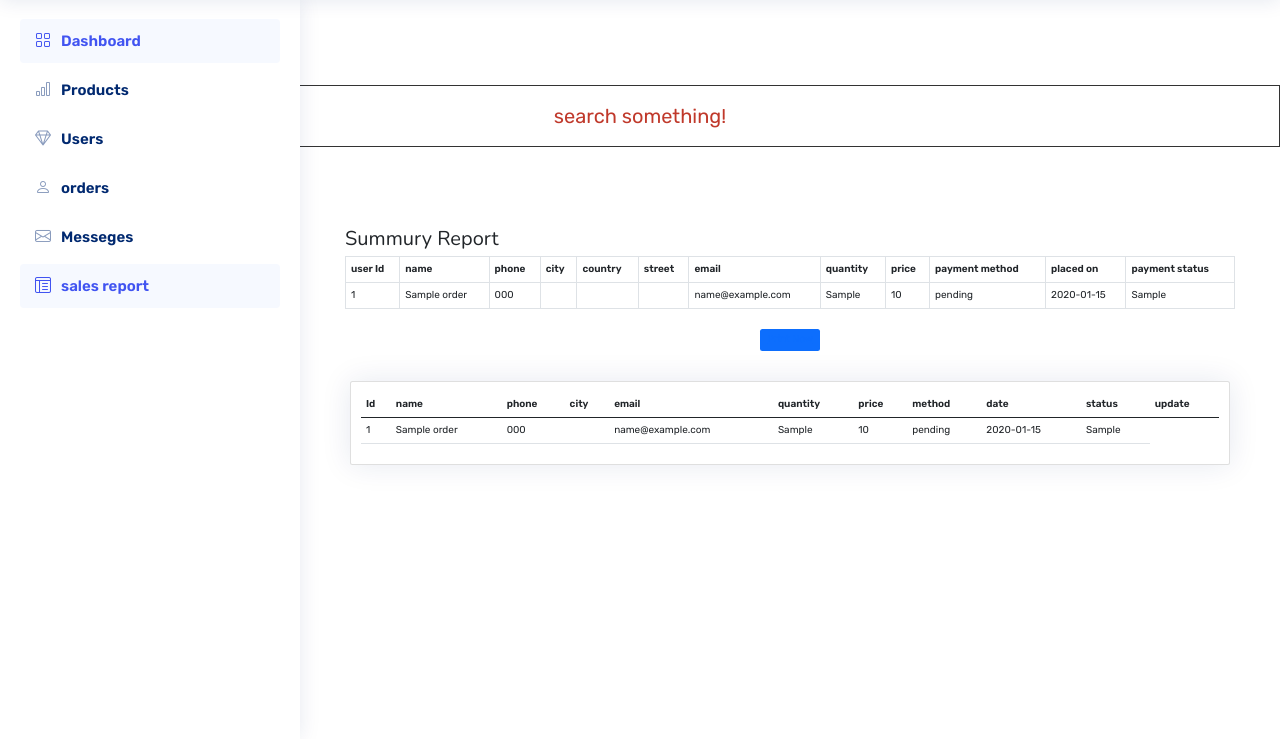
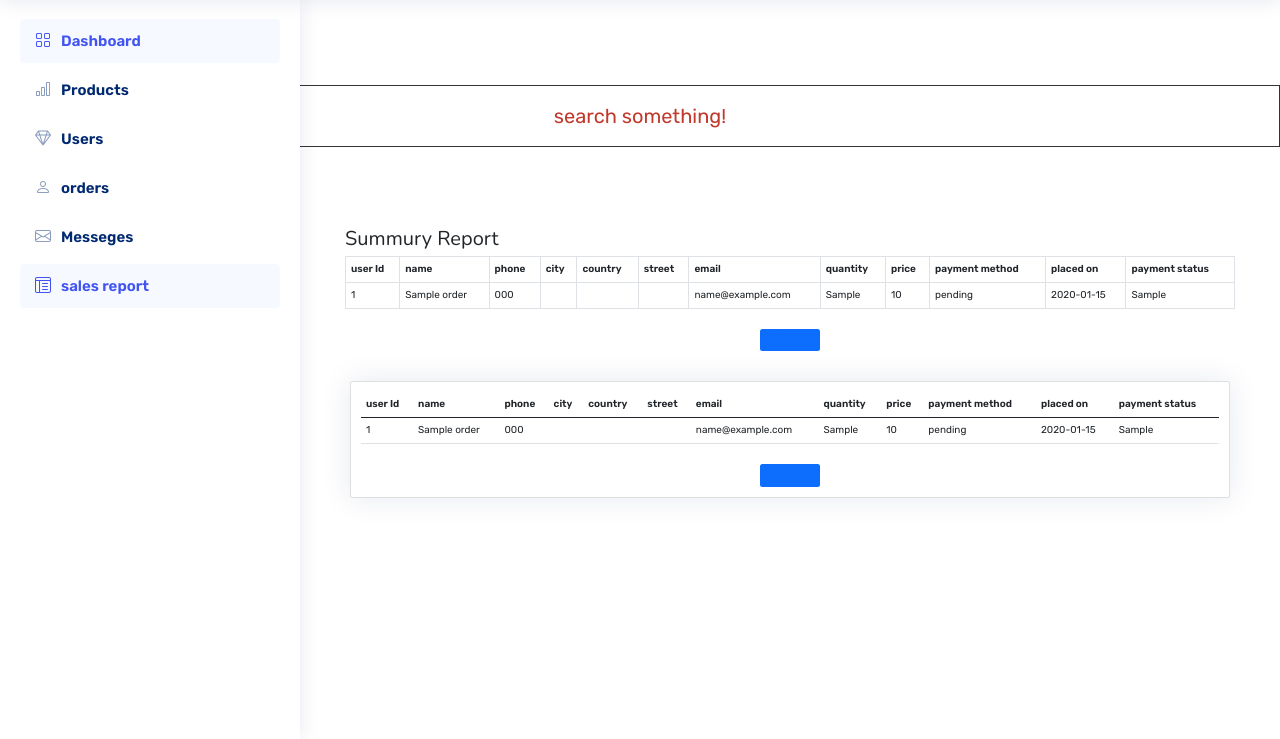
Before and after one commit to haamid10/E-bookstore, a PHP site: page /admin_sales.php in a window 1280 px wide. Shown: the part 61-800 px from the top of the page. Run offline with PHP 8.4, Linux system fonts and the light colour scheme; the visitor is signed in with stand-in values (Sample User, id 1); tables that the repository leaves empty hold one stand-in row (values such as "Sample post"); data that the repository does not hold is empty; some libraries are stand-ins or nearby versions.

Commit message:
admin sales1

```diff
--- a/admin_sales.php
+++ b/admin_sales.php
@@ -111,7 +111,7 @@ if(isset($_POST['search'])){
             <div class="col-md-12">
                 <h2>Summury Report </h2>
                 <table class="table table-bordered   " >
-                    <thead>
+                    <th scope="col"ead>
                         <tr>
                         <th>user Id</th>
                         <th>name</th>
@@ -126,7 +126,7 @@ if(isset($_POST['search'])){
                         <th>placed on</th>
                         <th>payment status</th>
                         </tr>
-                    </thead>
+                    </th>
                     <tbody>
 
 
@@ -307,18 +307,20 @@ include 'config.php';
                 <thead>
                   <tr>
 
-                        <th scope="col"> Id</th>
+
+                        <th scope="col">user Id</th>
                         <th scope="col">name</th>
                         <th scope="col">phone</th>
                         <th scope="col">city</th>
-
+                        <th scope="col">country</th>
+                        <th scope="col">street</th>
                         <th scope="col">email</th>
                         <th scope="col">quantity</th>
                         <th scope="col">price</th>
-                        <th scope="col"> method</th>
-                        <th scope="col">date</th>
-                        <th scope="col"> status</th>
-                        <th scope="col"> update</th>
+                        <th scope="col">payment method</th>
+                        <th scope="col">placed on</th>
+                        <th scope="col">payment status</th>
+
 
 
                   </tr>
@@ -335,10 +337,12 @@ include 'config.php';
                                 <td><?php echo $fetch_orders['name'];  ?></td>
                                 <td><?php echo $fetch_orders['number'];  ?></td>
                                 <td><?php echo $fetch_orders['city'];  ?></td>
-
+                                <td><?php echo $fetch_orders['country'];  ?></td>
+                                <td><?php echo $fetch_orders['street'];  ?></td>
                                 <td><?php echo $fetch_orders['email'];  ?></td>
                                 <td><?php echo $fetch_orders['total_products'];  ?></td>
                                 <td><?php echo $fetch_orders['total_price'];  ?></td>
+
 
 
                                 <td><?php echo $fetch_orders['payment_status'];  ?></td>
@@ -359,6 +363,9 @@ include 'config.php';
                         ?>
                 </tbody>
               </table>
+              <div class="text-center">
+                <button  class="btn btn-primary" id="print-btn"><a href="sales_print.php"> print now </a></button>
+                </div>
               <!-- End small tables -->
 
             </div>
```
